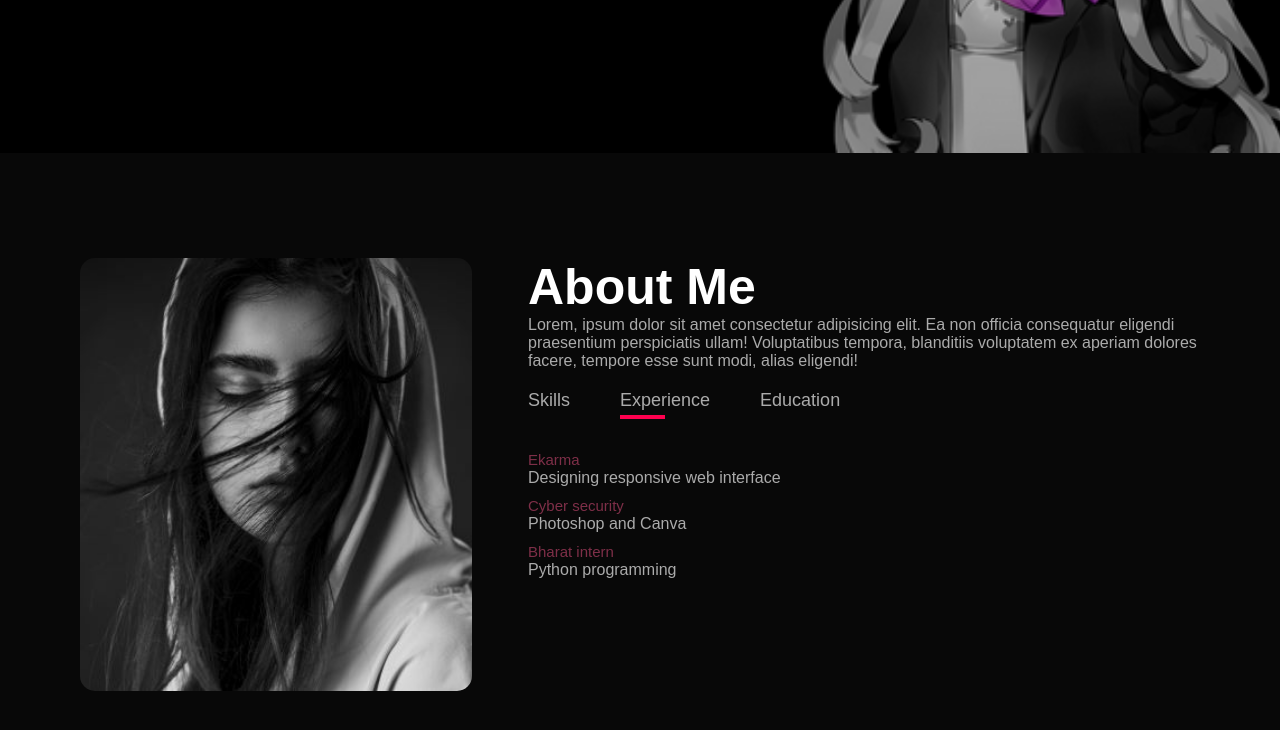
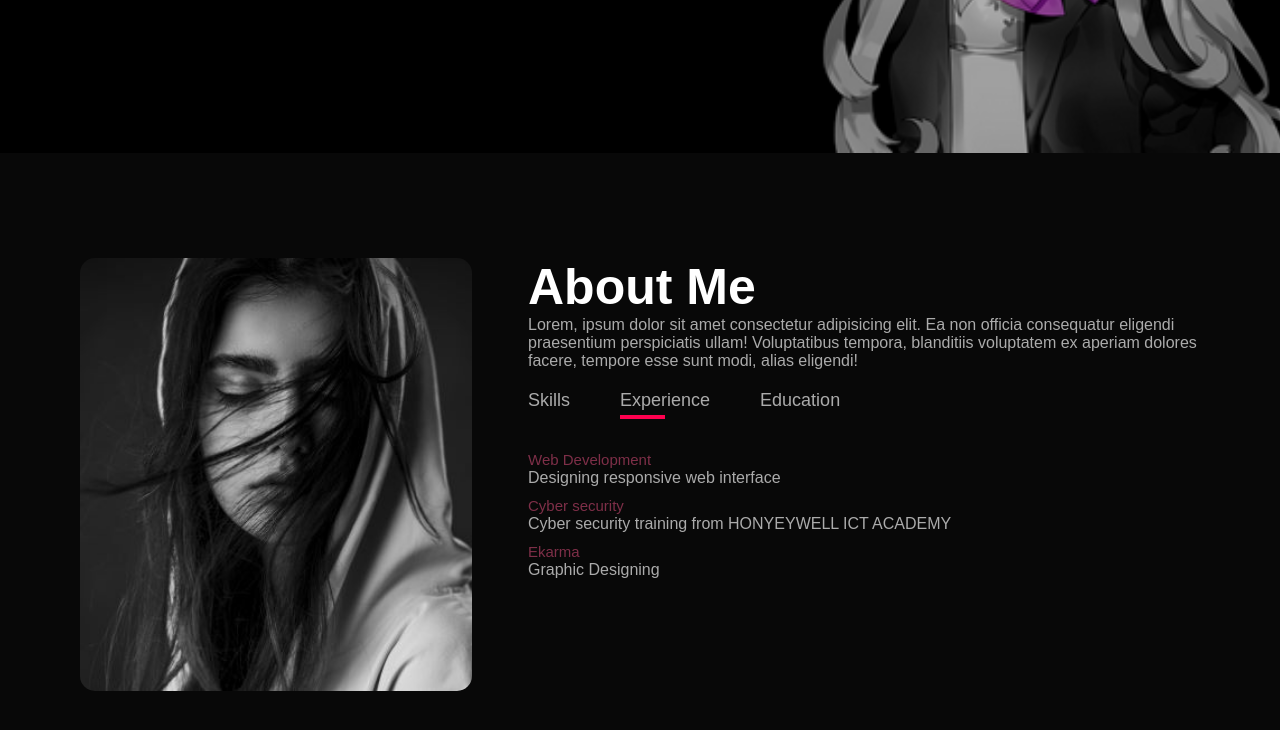
Before and after one commit to Komalhai/resume, a plain HTML site: page index.html in a window 1280 px wide. Both pictures are taken after a click on the element "Experience". Shown: the part 647-1377 px from the top of the page. Drawn offline with Linux system fonts and the light colour scheme.

Commit message:
Update index.html

```diff
--- a/index.html
+++ b/index.html
@@ -66,9 +66,9 @@
                          </div>
                          <div class="tab-content" id="experience">
                               <ul>
-                                   <li><span>Ekarma</span><br>Designing responsive web interface</li>
-                                   <li><span>Cyber security</span><br>Photoshop and Canva</li>
-                                   <li><span>Bharat intern</span><br>Python programming </li>
+                                   <li><span>Web Development</span><br>Designing responsive web interface</li>
+                                   <li><span>Cyber security</span><br>Cyber security training from HONYEYWELL ICT ACADEMY</li>
+                                   <li><span>Ekarma</span><br>Graphic Designing</li>
 
                               </ul>
                          </div>
```
